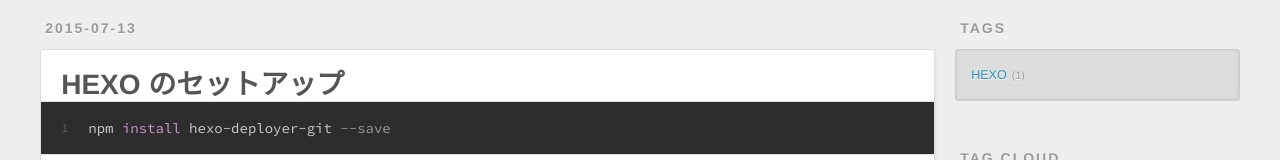
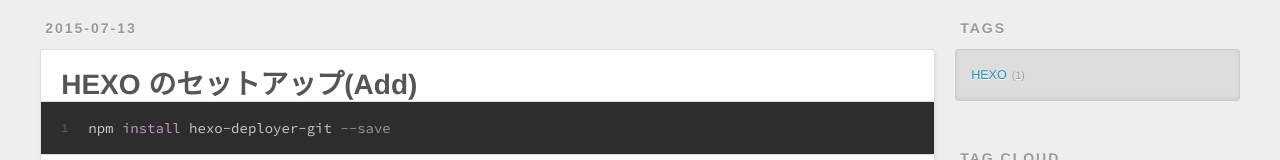
Before and after one commit to NAKADANobuhiro/translatex, a plain HTML site: page 2015/07/13/HEXO-のセットアップ/index.html in a window 1280 px wide. Shown: the part 330-490 px from the top of the page. Drawn offline with nearby package versions, Linux system fonts and the light colour scheme.

Commit message:
Update index.html

```diff
--- a/2015/07/13/HEXO-のセットアップ/index.html
+++ b/2015/07/13/HEXO-のセットアップ/index.html
@@ -92,7 +92,7 @@
 
 
     <h1 class="article-title" itemprop="name">
-      HEXO のセットアップ
+      HEXO のセットアップ(Add)
     </h1>
 
 
```
